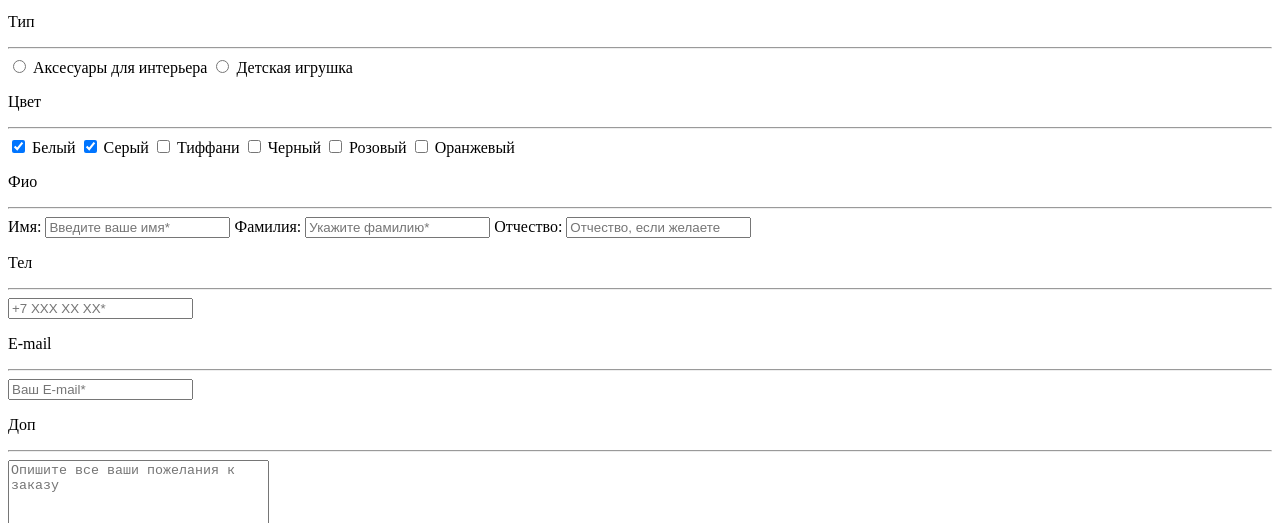
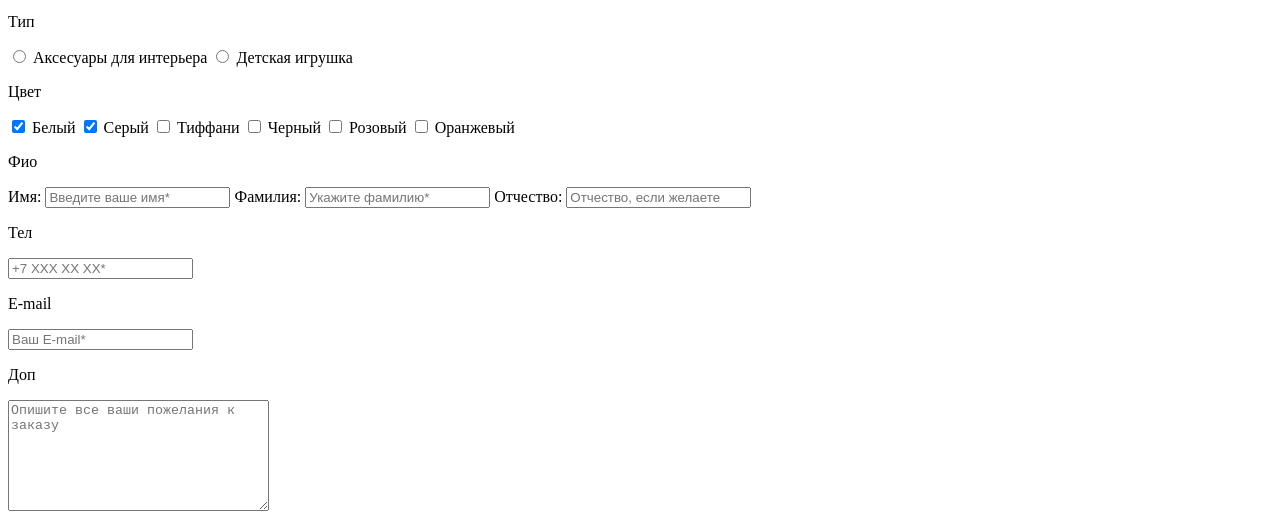
Before and after one commit to uasdemr/412507-mishka, a website: page form.html in a window 1280 px wide. Shown: the part 277-800 px from the top of the page. Drawn offline with Linux system fonts and the light colour scheme.

Commit message:
bug fixes in form.html

```diff
--- a/form.html
+++ b/form.html
@@ -35,53 +35,53 @@
     </p>
     <form action="https://echo.htmlacademy.ru" method="get">
       <div class="form__type">
-        <p class="form__type-item">Тип</p><hr>
-        <label class="form__label" aria-label="Аксесуары для интерьера" for="radio-1">
-          <input id="radio-1" name="type" type="radio" value="accessories">
+        <p class="form__type-item">Тип</p>
+        <label class="form__label" aria-label="Аксесуары для интерьера" for="form-radio-accessories">
+          <input id="form-radio-accessories" name="type" type="radio" value="accessories">
           <span class="indicator"></span>
           Аксесуары для интерьера
         </label>
-        <label class="form__label" aria-label="Детская игрушка" for="radio-2">
-          <input id="radio-2" name="type" type="radio" value="toys">
+        <label class="form__label" aria-label="Детская игрушка" for="form-radio-toys">
+          <input id="form-radio-toys" name="type" type="radio" value="toys">
           <span class="indicator"></span>
           Детская игрушка
         </label>
       </div>
       <div class="form__color">
-        <p class="form__type-item">Цвет</p><hr>
-        <label class="form__label" for="checkbox-1" aria-label="Белый">
-          <input id="checkbox-1" type="checkbox" name="color-1" value="white" checked>
+        <p class="form__type-item">Цвет</p>
+        <label class="form__label" for="checkbox-white" aria-label="Белый">
+          <input id="checkbox-white" type="checkbox" name="color-white" value="white" checked>
           <span class="indicator"></span>
           Белый
         </label>
-        <label class="form__label" for="checkbox-2" aria-label="Серый">
-          <input id="checkbox-2" type="checkbox" name="color-2" value="grey" checked>
+        <label class="form__label" for="checkbox-grey" aria-label="Серый">
+          <input id="checkbox-grey" type="checkbox" name="color-grey" value="grey" checked>
           <span class="indicator"></span>
           Серый
         </label>
-        <label class="form__label" for="checkbox-3" aria-label="Тиффани">
-          <input id="checkbox-3" type="checkbox" name="color-3" value="tiffany">
+        <label class="form__label" for="checkbox-tiffany" aria-label="Тиффани">
+          <input id="checkbox-tiffany" type="checkbox" name="color-tiffany" value="tiffany">
           <span class="indicator"></span>
           Тиффани
         </label>
-        <label class="form__label" for="checkbox-4" aria-label="Черный">
-          <input id="checkbox-4" type="checkbox" name="color-4" value="black">
+        <label class="form__label" for="checkbox-black" aria-label="Черный">
+          <input id="checkbox-black" type="checkbox" name="color-black" value="black">
           <span class="indicator"></span>
           Черный
         </label>
-        <label class="form__label" for="checkbox-5" aria-label="Розовый">
-          <input id="checkbox-5" type="checkbox" name="color-5" value="pink">
+        <label class="form__label" for="checkbox-pink" aria-label="Розовый">
+          <input id="checkbox-pink" type="checkbox" name="color-pink" value="pink">
           <span class="indicator"></span>
           Розовый
         </label>
-        <label class="form__label" for="checkbox-6" aria-label="Оранжевый">
-          <input id="checkbox-6" type="checkbox" name="color-6" value="orange">
+        <label class="form__label" for="checkbox-orange" aria-label="Оранжевый">
+          <input id="checkbox-orange" type="checkbox" name="color-orange" value="orange">
           <span class="indicator"></span>
           Оранжевый
         </label>
       </div>
       <div class="form__personal">
-        <p class="form__type-item">Фио</p><hr>
+        <p class="form__type-item">Фио</p>
         <label class="form__label" for="form__first-name">Имя:
           <input id="form__first-name" type="input" placeholder="Введите ваше имя*">
         </label>
@@ -92,15 +92,15 @@
           <input id="form__patronymic" type="input" placeholder="Отчество, если желаете">
         </label>
         <label class="form__label" for="form__phone">
-          <p class="form__type-item">Тел</p><hr>
+          <p class="form__type-item">Тел</p>
           <input id="form__phone" type="tel" name="usrtel" placeholder="+7 XXX XX XX*">
         </label>
         <label class="form__label" for="form__email">
-          <p class="form__type-item">E-mail</p><hr>
+          <p class="form__type-item">E-mail</p>
           <input id="form__email" type="email" name="usremail" placeholder="Ваш E-mail*">
         </label>
         <label for="additionally">
-          <p class="form__type-item">Доп</p><hr>
+          <p class="form__type-item">Доп</p>
           <textarea class="form__additionally" id="additionally" rows="7" cols="30" name="additionally" placeholder="Опишите все ваши пожелания к заказу"></textarea>
         </label>
         <p class="form__description">*Поля обязательные для заполнения</p>
```
